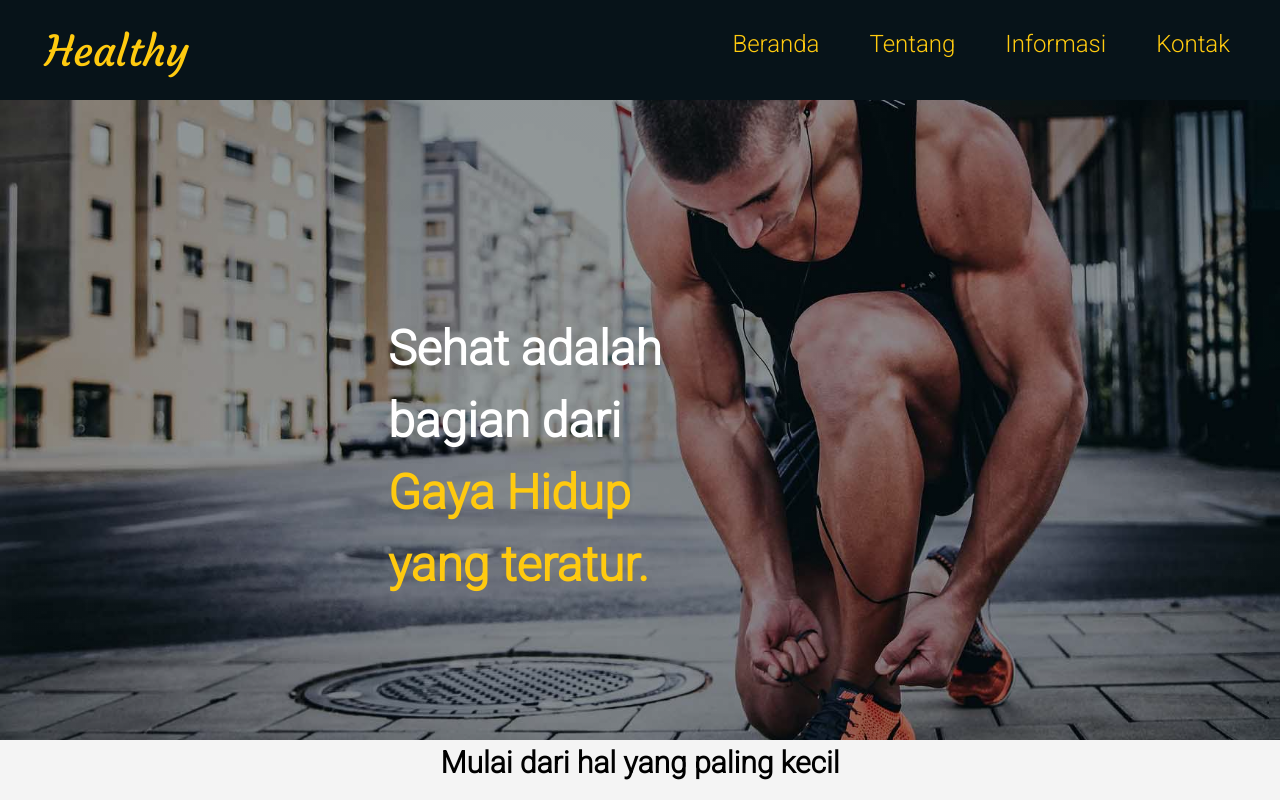
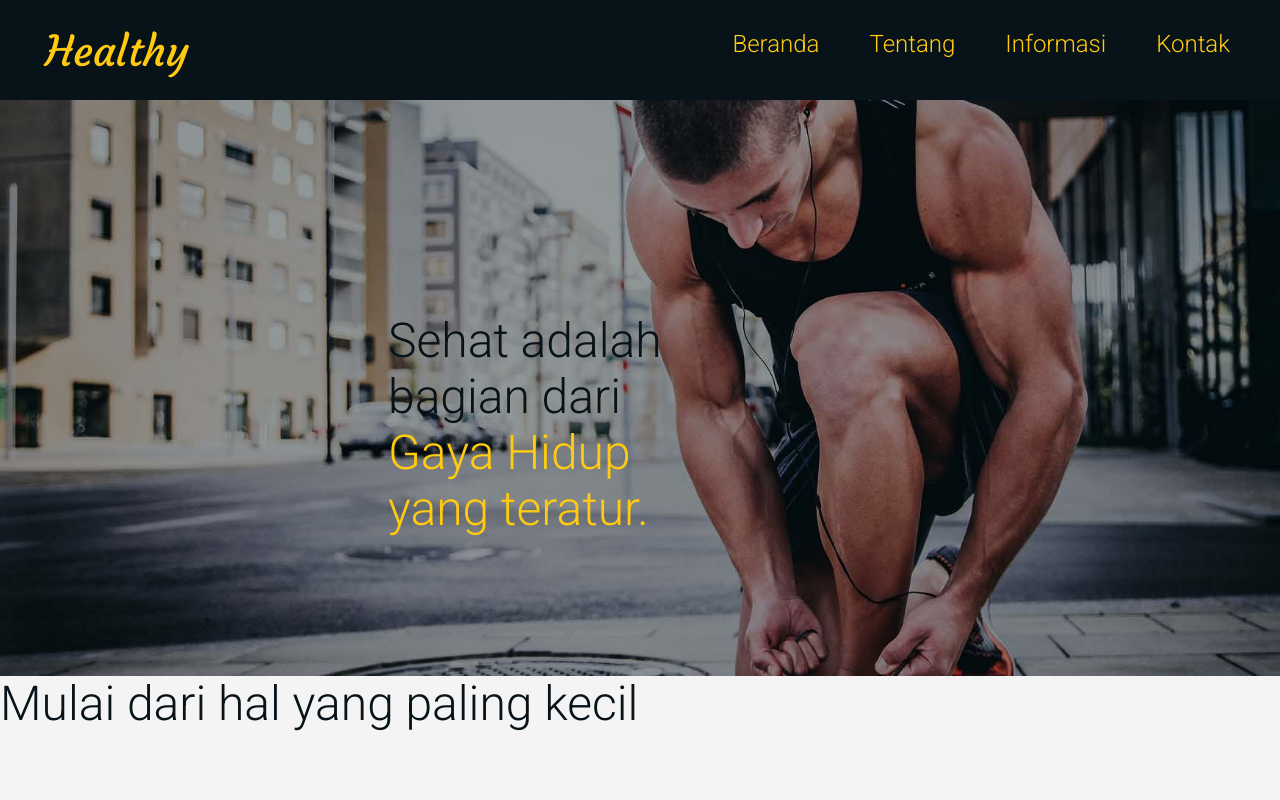
Before and after one commit to DTS20/I8_DTS20, a plain HTML site: page index.html in a window 1280 px wide. Shown: the top 800 px of the page. Drawn offline with Linux system fonts and the light colour scheme.

Commit message:
Update index.html

```diff
--- a/index.html
+++ b/index.html
@@ -5,12 +5,14 @@
     <meta charset="UTF-8">
     <meta name="viewport" content="width=device-width, initial-scale=1.0">
 	<link rel="stylesheet" href="./css/style.css">
+	<link rel="stylesheet" href="./css/stylesec-1.css">
 	<link href="https://fonts.googleapis.com/css2?family=Courgette&display=swap" rel="stylesheet">
 	<link href="https://fonts.googleapis.com/css2?family=Roboto:wght@300&display=swap" rel="stylesheet">
 	<link rel="stylesheet" href="//maxcdn.bootstrapcdn.com/font-awesome/4.5.0/css/font-awesome.min.css">
     <title>DTS Team Project - i8</title>
     <link rel="stylesheet" href="./css/stylesheets.css">
     <link rel="stylesheet" href="./css/style.css">
+    <link rel="stylesheet" href="./css/stylesec-1.css">
 </head>
 
 <body>
```
